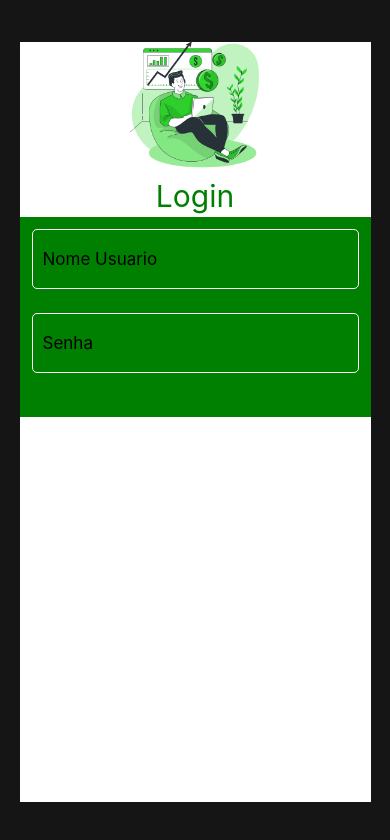
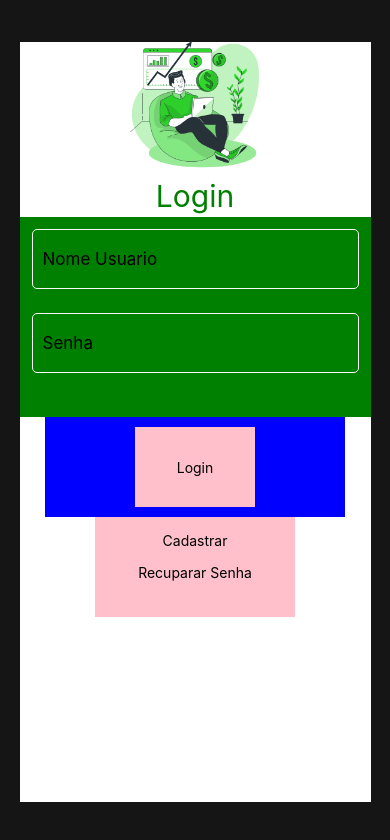
Before and after one commit to janielcarneiro/ex, a React Native app: screen / in a window 390 px wide. Shown: the top 840 px of the page. Built offline with nearby package versions, Linux system fonts and the light colour scheme.

Commit message:
Estrutura da tela de Login Concluida, Só falta a estilização dessa tela

```diff
--- /dev/null
+++ b/src/component/botao/index.js
@@ -0,0 +1,12 @@
+import React from "react";
+import { Text, TouchableOpacity, View } from "react-native";
+
+import styles from "./styles";
+
+ export default function Botao({onpress, labelButton}){
+    return(
+        <TouchableOpacity style={styles.botao} onPress={onpress} >
+            <Text>{labelButton}</Text>
+        </TouchableOpacity>
+    )
+}
--- /dev/null
+++ b/src/component/botao/styles.js
@@ -0,0 +1,13 @@
+import { StyleSheet } from "react-native";
+
+const styles = StyleSheet.create({
+    botao: {
+        width:120,
+        height: 80,
+        backgroundColor: 'pink',
+        justifyContent: 'center',
+        alignItems: 'center',
+    }
+})
+
+export default styles;
--- a/src/views/Login/index.js
+++ b/src/views/Login/index.js
@@ -5,14 +5,21 @@ import {
     Image,
     SafeAreaView,
     TextInput,
-    Button }
+    Linking
+    }
     from "react-native";
 
 import styles from './styles';
 
+import Botao from '../../component/botao';
+
 import logo from '../../assets/Revenue-bro.png';
 
 export default function Login(){
+
+    const sigIn = ()=>{
+        alert("Olá");
+    }
 
     return(
 
@@ -40,6 +47,27 @@ export default function Login(){
                         />
 
                     </SafeAreaView>
+
+                </View>
+
+                <View style={styles.botao}>
+                    <Botao onpress={sigIn} labelButton="Login" />
+                </View>
+
+                <View style={styles.opcao}>
+
+                    <Text style={styles.text} onPress={()=>{
+                        //Aque colocar a navegação
+                    }}>
+                        Cadastrar
+                    </Text>
+
+                    <Text style={styles.text} onPress={()=>{
+                        //Aque colocar a navegação
+                    }}>
+                        Recuparar Senha
+                    </Text>
+
                 </View>
 
             </View>
--- a/src/views/Login/styles.js
+++ b/src/views/Login/styles.js
@@ -60,8 +60,23 @@ const styles = StyleSheet.create({
     },
 
     botao:{
-        width:100,
+        width:300,
+        height: 100,
+        backgroundColor: 'blue',
+        alignItems: 'center',
+        justifyContent: 'center',
+    },
 
+    opcao: {
+        height: 100,
+        width: 200,
+        backgroundColor: 'pink',
+        alignItems: 'center'
+    },
+
+    text: {
+        color: 'black',
+        paddingTop: 15
     }
 
 })
```
